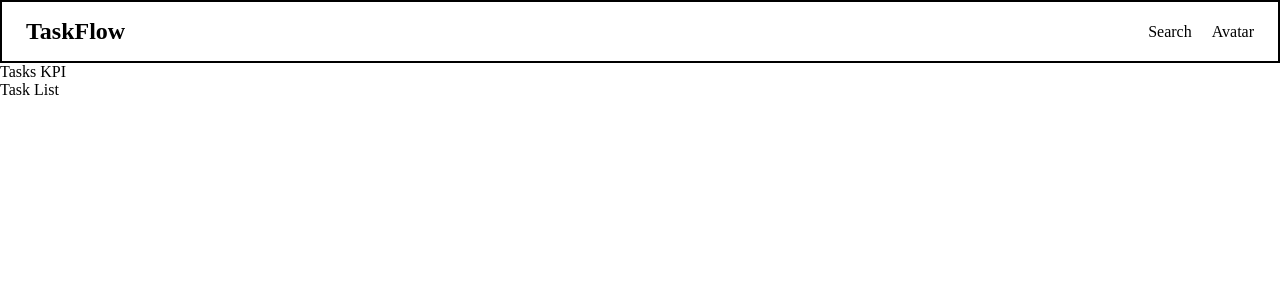
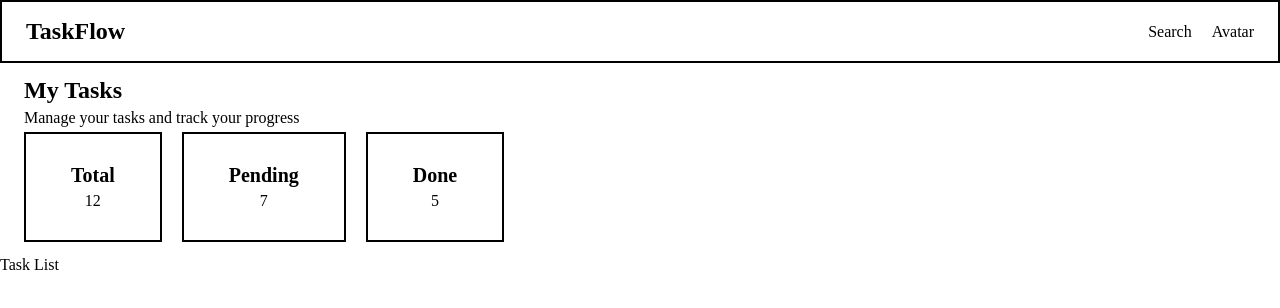
Before and after one commit to ankitdotdev/React-Basic-Foundation, a React (Vite) app in the folder Challenge 2/challenge-2/: page / in a window 1280 px wide. Shown: the top 308 px of the page. Built offline with nearby package versions, Linux system fonts and the light colour scheme.

Commit message:
feat: Implement task dashboard with KPI section and styling

```diff
--- a/Challenge 2/challenge-2/src/module/task/dashboard/TaskDashboard.tsx
+++ b/Challenge 2/challenge-2/src/module/task/dashboard/TaskDashboard.tsx
@@ -1,10 +1,11 @@
 import React from "react";
+import DashboardHeader from "./components/DashboardHeader";
 
 const TaskDashboard = () => {
   return (
     <div>
       {/* Task Kpi Section */}
-      <div>Tasks KPI</div>
+      <DashboardHeader />
 
       {/* Task List Section */}
       <div>Task List</div>
--- /dev/null
+++ b/Challenge 2/challenge-2/src/module/task/dashboard/components/DashboardHeader.tsx
@@ -0,0 +1,20 @@
+import React from "react";
+import task from "../task.dashboard.module.css";
+import { KPIS } from "../constants/DashboardKpis";
+import KpiCard from "./KpiCard";
+
+const DashboardHeader = () => {
+  return (
+    <div className={`${task.container}`}>
+      <h2>My Tasks</h2>
+      <p>Manage your tasks and track your progress</p>
+      <div className={`${task.kpis}`}>
+        {KPIS.map((data, i) => (
+          <KpiCard key={i} title={data.title} value={data.value} />
+        ))}
+      </div>
+    </div>
+  );
+};
+
+export default DashboardHeader;
--- /dev/null
+++ b/Challenge 2/challenge-2/src/module/task/dashboard/components/KpiCard.tsx
@@ -0,0 +1,14 @@
+import React from "react";
+import task from "../task.dashboard.module.css";
+import type { TaskKPI } from "../types/Dashboard.types";
+
+const KpiCard: React.FC<TaskKPI> = ({ title, value }) => {
+  return (
+    <div className={`${task.card}`}>
+      <p className={`${task.cardTitle}`}>{title}</p>
+      <span className={`${task.cardData}`}>{value}</span>
+    </div>
+  );
+};
+
+export default KpiCard;
--- /dev/null
+++ b/Challenge 2/challenge-2/src/module/task/dashboard/constants/DashboardKpis.tsx
@@ -0,0 +1,16 @@
+import type { TaskKPI } from "../types/Dashboard.types";
+
+export const KPIS: TaskKPI[] = [
+  {
+    title: "Total",
+    value: 12,
+  },
+  {
+    title: "Pending",
+    value: 7,
+  },
+  {
+    title: "Done",
+    value: 5,
+  },
+];
--- /dev/null
+++ b/Challenge 2/challenge-2/src/module/task/dashboard/task.dashboard.module.css
@@ -0,0 +1,34 @@
+.container {
+  /* border: 2px solid red; */
+  padding: 14px 24px;
+  display: flex;
+  flex-direction: column;
+  gap: 5px;
+  justify-content: center;
+}
+
+.kpis {
+  /* border: 2px solid black; */
+  display: flex;
+  justify-content: flex-start;
+  gap: 20px;
+  align-items: center;
+}
+
+.card {
+  border: 2px solid black;
+  display: flex;
+  flex-direction: column;
+  gap: 5px;
+  justify-content: center;
+  align-items: center;
+  padding: 30px 45px;
+}
+.cardTitle {
+  font-size: 20px;
+  font-weight: bold;
+}
+
+.cardData {
+  font-size: 16px;
+}
--- /dev/null
+++ b/Challenge 2/challenge-2/src/module/task/dashboard/types/Dashboard.types.tsx
@@ -0,0 +1,4 @@
+export interface TaskKPI {
+  title: string;
+  value: number;
+}
```
Also changed, not shown: Challenge 2/challenge-2/src/module/task/dashboard/components/KpiSection.tsx (added, +11 -0 lines).
